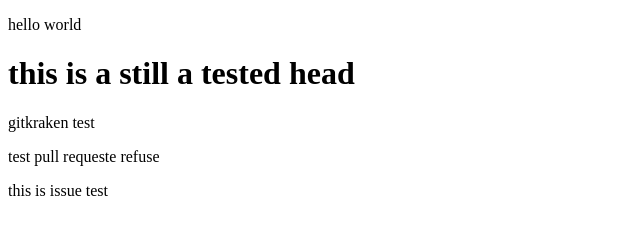
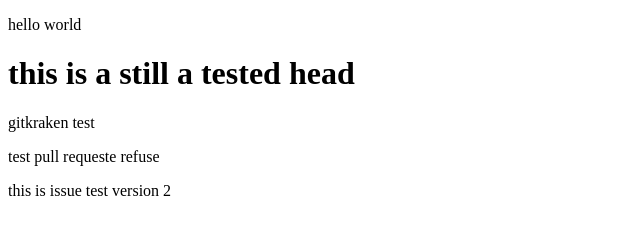
Before and after one commit to YilingCAI/Frontend_project, a plain HTML site: page index.html in a window 1280 px wide. Shown: the full height of the page, 0-640 px from the left. Drawn offline with Linux system fonts and the light colour scheme.

Commit message:
version 2 pull requeste

```diff
--- a/index.html
+++ b/index.html
@@ -11,6 +11,6 @@
         <h1>this is a still a tested head</h1>
         <p>gitkraken test</p>
         <p>test pull requeste refuse</p>
-        <p>this is issue test</p>
+        <p>this is issue test version 2</p>
     </body>
 </html>
```
